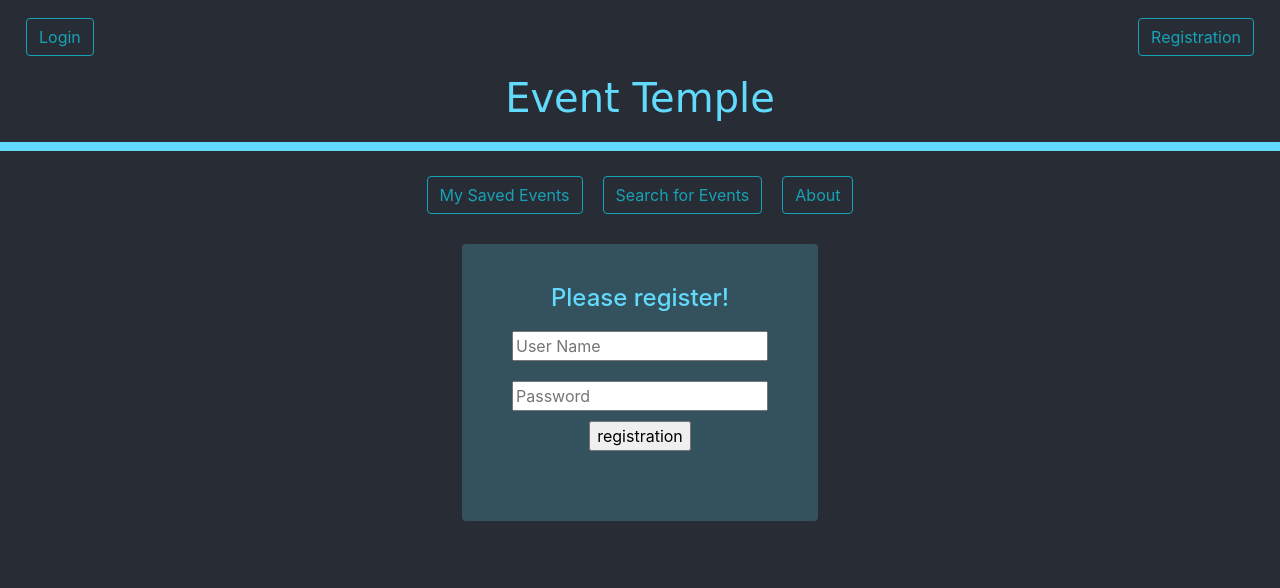
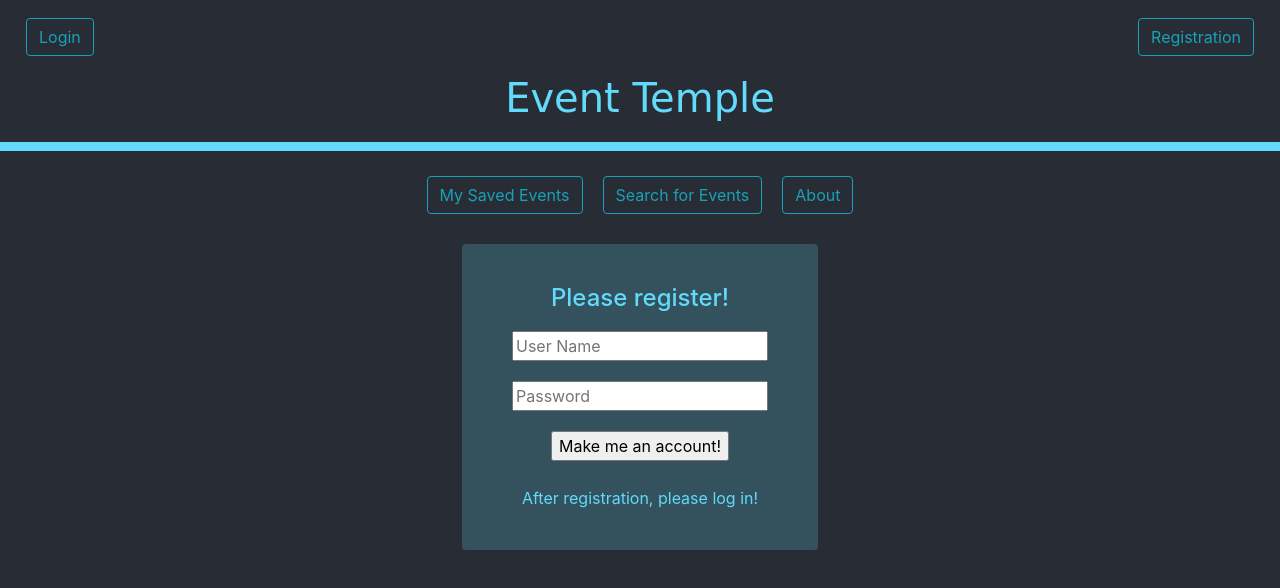
Before and after one commit to vadnaireka/eventTempleFrontEnd, a React (Create React App) app: page /registration in a window 1280 px wide. Shown: the top 588 px of the page. Built offline with nearby package versions, Linux system fonts and the light colour scheme.

Commit message:
authenticationNacBar component

```diff
--- a/src/App.css
+++ b/src/App.css
@@ -43,7 +43,8 @@
     color: #61dafb;
 }
 .loginfooter{
-margin-top: 30px;
+    margin-top: 15px;
+    margin-bottom: 0px;
 }
 
 .loginpage{
--- a/src/App.js
+++ b/src/App.js
@@ -31,7 +31,7 @@ class App extends Component {
                         <Route path="/login" render={props => (
                             <Login auth="login" header="Please log in!" footer="For registration, click here!"/>
                         )}/><Route path="/registration" render={props => (
-                            <Login auth="registration" header="Please register!" footer=""/>
+                            <Login auth="Make me an account!" header="Please register!" footer="After registration, please log in!"/>
                         )}/>
                         <Route path="/searchform" render={props => (
                             <SearchForm sendDataToParent={this.receivingData}/>
--- /dev/null
+++ b/src/components/AuthenticationNavBar.js
@@ -0,0 +1,48 @@
+import Button from "react-bootstrap/Button";
+import React, {Component} from "react";
+import context from "../DataProvider";
+import {Redirect} from 'react-router-dom';
+
+
+class AuthenticationNavBar extends Component {
+
+    state = {
+        redirect: false,
+        url:""
+    };
+
+redirectToLogin = () => {
+    this.setState({url:"/login"});
+    this.setState({redirect: true});
+};
+
+redirectToRegistration = () => {
+    this.setState({url:"/registration"});
+    this.setState({redirect: true});
+};
+
+    renderRedirect = () => {
+        if (this.state.redirect) {
+            this.setState({redirect: false});
+            return <Redirect to={this.state.url}/>
+        }
+    };
+
+
+
+
+    render() {
+        return (
+            <div className="navbar">
+                {this.renderRedirect()}
+                <Button className="btn gomb  d-flex justify-content-center" variant="outline-info"
+                        onClick={this.redirectToLogin}>Login</Button>
+                <Button className="btn gomb  d-flex justify-content-center registrationbtn" variant="outline-info"
+                        onClick={this.redirectToRegistration}>Registration</Button>
+            </div>
+        )
+    }
+}
+
+AuthenticationNavBar.contextType = context;
+export default AuthenticationNavBar;
--- a/src/components/Header.js
+++ b/src/components/Header.js
@@ -7,6 +7,7 @@ import axios from "axios";
 import '../App.css';
 import context from "../DataProvider";
 import SearchResult from "./SearchResult";
+import AuthenticationNavBar from "./AuthenticationNavBar";
 
 
 class Header extends Component {
@@ -30,15 +31,15 @@ class Header extends Component {
         this.setState({redirect: true});
     };
 
-    redirectToLogin = () => {
-        this.setState({url:"/login"});
-        this.setState({redirect: true});
-    };
-
-    redirectToRegistration = () => {
-        this.setState({url:"/registration"});
-        this.setState({redirect: true});
-    };
+    // redirectToLogin = () => {
+    //     this.setState({url:"/login"});
+    //     this.setState({redirect: true});
+    // };
+    //
+    // redirectToRegistration = () => {
+    //     this.setState({url:"/registration"});
+    //     this.setState({redirect: true});
+    // };
 
     renderRedirect = () => {
         if (this.state.redirect) {
@@ -53,12 +54,13 @@ class Header extends Component {
             <div>
                 {this.renderRedirect()}
                 <div className="header">
-                    <div className="navbar">
-                    <Button className="btn gomb  d-flex justify-content-center" variant="outline-info"
-                            onClick={this.redirectToLogin}>Login</Button>
-                    <Button className="btn gomb  d-flex justify-content-center registrationbtn" variant="outline-info"
-                            onClick={this.redirectToRegistration}>Registration</Button>
-                    </div>
+                    {/*<div className="navbar">*/}
+                    {/*<Button className="btn gomb  d-flex justify-content-center" variant="outline-info"*/}
+                    {/*        onClick={this.redirectToLogin}>Login</Button>*/}
+                    {/*<Button className="btn gomb  d-flex justify-content-center registrationbtn" variant="outline-info"*/}
+                    {/*        onClick={this.redirectToRegistration}>Registration</Button>*/}
+                    {/*</div>*/}
+                    <AuthenticationNavBar/>
                     <h1>Event Temple</h1>
                     <div className="sepline"></div>
                 </div>
--- a/src/components/Login.js
+++ b/src/components/Login.js
@@ -48,7 +48,7 @@ class Login extends Component {
                            value={this.state.username} placeholder="User Name"/><br/>
                     <input className="auth-input" type="password" name="password" onChange={this.onChange}
                            value={this.state.password} placeholder="Password"/><br/>
-                    <input type="submit" value={this.props.auth}/>
+                    <input className="auth-input" type="submit" value={this.props.auth}/>
                 </form>
                 <p className="loginfooter"><a className="link" href="/registration"> {this.props.footer}</a></p>
             </div>
```
